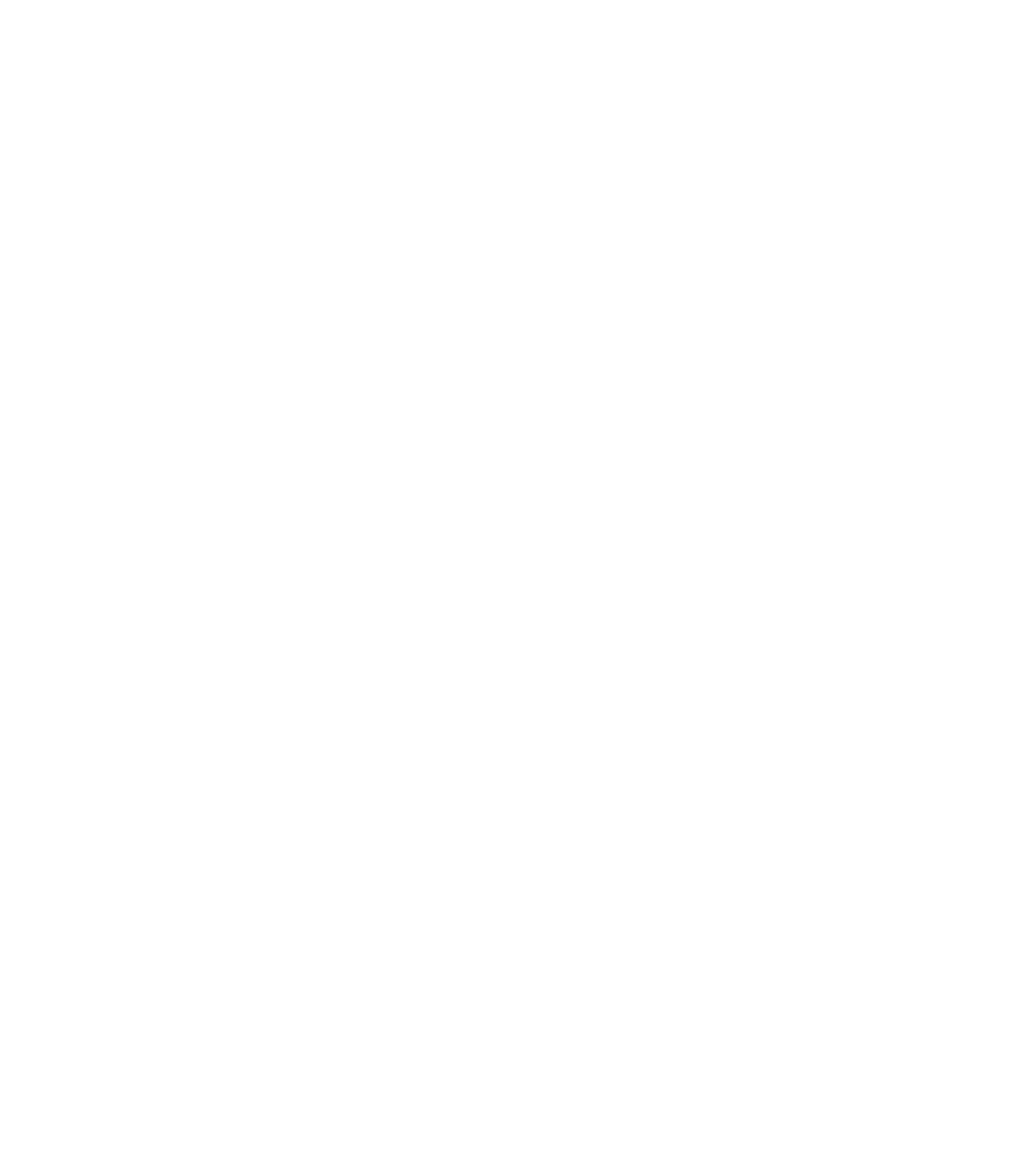
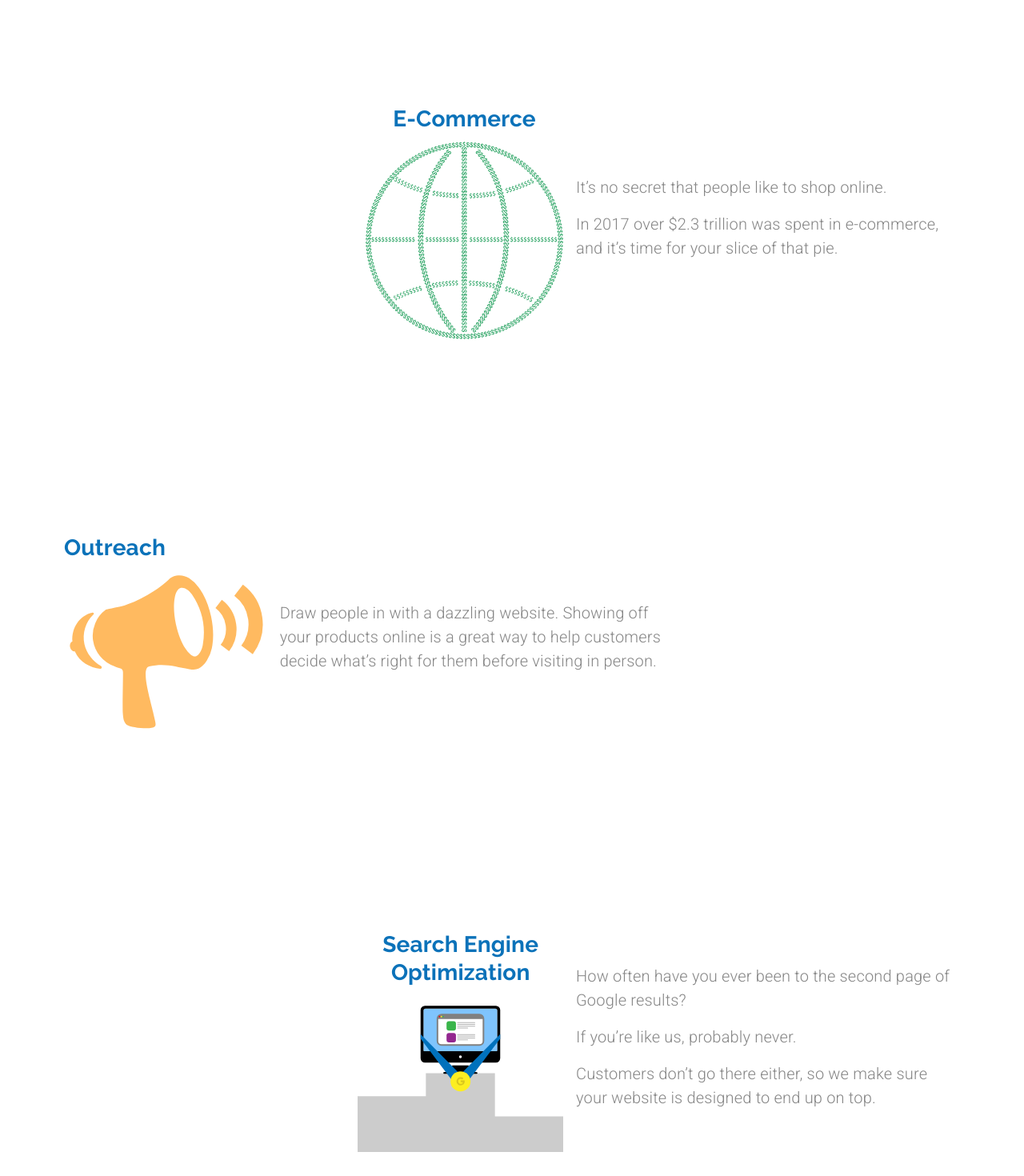
Before and after one commit to Doode1524/material-ui-project1, a React (Create React App) app: page /websites in a window 1280 px wide. Shown: the part 1060-2530 px from the top of the page at 80% size. Before the commit the page ends 957 px from the top, so only its background shows below. Built offline with nearby package versions, Linux system fonts and the light colour scheme.

Commit message:
website development page responsive design finish

```diff
--- a/src/components/Websites.js
+++ b/src/components/Websites.js
@@ -1,18 +1,19 @@
 import React from "react";
-import Lottie from "react-lottie";
 import { Link } from "react-router-dom";
 import { makeStyles, useTheme } from "@material-ui/core/styles";
+import Grid from "@material-ui/core/Grid";
 import IconButton from "@material-ui/core/IconButton";
-import forwardArrow from "../assets/forwardArrow.svg";
-import backArrow from "../assets/backArrow.svg";
-import Grid from "@material-ui/core/Grid";
 import Typography from "@material-ui/core/Typography";
 import useMediaQuery from "@material-ui/core/useMediaQuery";
 import Hidden from "@material-ui/core/Hidden";
+
+import backArrow from "../assets/backArrow.svg";
+import forwardArrow from "../assets/forwardArrow.svg";
 import analytics from "../assets/analytics.svg";
 import seo from "../assets/seo.svg";
 import outreach from "../assets/outreach.svg";
 import ecommerce from "../assets/ecommerce.svg";
+
 import CallToAction from "./ui/CallToAction";
 
 const useStyles = makeStyles((theme) => ({
@@ -39,6 +40,7 @@
   const classes = useStyles();
   const theme = useTheme();
   const matchesMD = useMediaQuery(theme.breakpoints.down("md"));
+  const matchesSM = useMediaQuery(theme.breakpoints.down("sm"));
   const matchesXS = useMediaQuery(theme.breakpoints.down("xs"));
 
   return (
@@ -65,31 +67,31 @@
             >
               <img
                 src={backArrow}
-                alt="back to iOS/Android development page"
-              ></img>
+                alt="Back to iOS/Android App Development Page"
+              />
             </IconButton>
           </Grid>
         </Hidden>
         <Grid item container direction="column" className={classes.heading}>
           <Grid item>
-            <Typography variant="h2" align={matchesMD ? "center" : undefined}>
+            <Typography align={matchesMD ? "center" : undefined} variant="h2">
               Website Development
             </Typography>
           </Grid>
           <Grid item>
             <Typography
+              align={matchesMD ? "center" : undefined}
               variant="body1"
               paragraph
-              align={matchesMD ? "center" : undefined}
             >
               Having a website is a necessity in today’s business world. They
               give you one central, public location to let people know who you
               are, what you do, and why you’re the best at it.
             </Typography>
             <Typography
+              align={matchesMD ? "center" : undefined}
               variant="body1"
               paragraph
-              align={matchesMD ? "center" : undefined}
             >
               From simply having your hours posted to having a full fledged
               online store, making yourself as accessible as possible to users
@@ -105,7 +107,7 @@
               to="/services"
               onClick={() => props.setSelectedIndex(0)}
             >
-              <img src={forwardArrow} alt="forward to services page"></img>
+              <img src={forwardArrow} alt="Forward to Services Page" />
             </IconButton>
           </Grid>
         </Hidden>
@@ -113,34 +115,172 @@
       <Grid
         item
         container
-        direction="row"
+        direction={matchesSM ? "column" : "row"}
+        alignItems="center"
         className={classes.rowContainer}
-        alignItems="center"
+        style={{ marginTop: "15em" }}
       >
         <Grid item>
           <Grid container direction="column">
             <Grid item>
-              <Typography variant="h4" gutterBottom>
+              <Typography
+                align={matchesSM ? "center" : undefined}
+                variant="h4"
+                gutterBottom
+              >
                 Analytics
               </Typography>
             </Grid>
             <Grid item>
               <img
                 src={analytics}
-                style={{marginLeft: '-2.75em'}}
-                alt="graph with magnifying glass revealing 1s and 0s"
+                style={{ marginLeft: "-2.75em" }}
+                alt="graph with magnifying glass revealing 1's and 0's"
               />
             </Grid>
           </Grid>
         </Grid>
-        <Grid item>
-          <Typography variant="body1" className={classes.paragraphContainer}>
+        <Grid item className={classes.paragraphContainer}>
+          <Typography align={matchesSM ? "center" : undefined} variant="body1">
             Knowledge is power, and data is 21st Century gold. Analyzing this
             data can reveal hidden patterns and trends in your business,
             empowering you to make smarter decisions with measurable effects.
           </Typography>
         </Grid>
       </Grid>
+      <Grid
+        item
+        container
+        direction={matchesSM ? "column" : "row"}
+        alignItems="center"
+        justify="flex-end"
+        className={classes.rowContainer}
+        style={{ marginBottom: "15em", marginTop: "15em" }}
+      >
+        <Grid item>
+          <Grid container direction="column">
+            <Grid item>
+              <Typography align="center" variant="h4" gutterBottom>
+                E-Commerce
+              </Typography>
+            </Grid>
+            <Grid item>
+              <img src={ecommerce} alt="world outline made of dollar signs" />
+            </Grid>
+          </Grid>
+        </Grid>
+        <Grid
+          item
+          style={{ marginLeft: matchesSM ? 0 : "1em" }}
+          className={classes.paragraphContainer}
+        >
+          <Typography
+            align={matchesSM ? "center" : undefined}
+            variant="body1"
+            paragraph
+          >
+            It’s no secret that people like to shop online.
+          </Typography>
+          <Typography
+            align={matchesSM ? "center" : undefined}
+            variant="body1"
+            paragraph
+          >
+            In 2017 over $2.3 trillion was spent in e-commerce, and it’s time
+            for your slice of that pie.
+          </Typography>
+        </Grid>
+      </Grid>
+      <Grid
+        item
+        container
+        direction={matchesSM ? "column" : "row"}
+        alignItems="center"
+        className={classes.rowContainer}
+      >
+        <Grid item>
+          <Grid container direction="column">
+            <Grid item>
+              <Typography
+                align={matchesSM ? "center" : undefined}
+                variant="h4"
+                gutterBottom
+              >
+                Outreach
+              </Typography>
+            </Grid>
+            <Grid item>
+              <img src={outreach} alt="megaphone" />
+            </Grid>
+          </Grid>
+        </Grid>
+        <Grid
+          item
+          className={classes.paragraphContainer}
+          style={{ marginLeft: matchesSM ? 0 : "1em" }}
+        >
+          <Typography align={matchesSM ? "center" : undefined} variant="body1">
+            Draw people in with a dazzling website. Showing off your products
+            online is a great way to help customers decide what’s right for them
+            before visiting in person.
+          </Typography>
+        </Grid>
+      </Grid>
+      <Grid
+        item
+        container
+        direction={matchesSM ? "column" : "row"}
+        alignItems="center"
+        justify="flex-end"
+        className={classes.rowContainer}
+        style={{ marginTop: "15em", marginBottom: "15em" }}
+      >
+        <Grid item>
+          <Grid container direction="column">
+            <Grid item>
+              <Typography align="center" variant="h4" gutterBottom>
+                Search Engine
+                <br />
+                Optimization
+              </Typography>
+            </Grid>
+            <Grid item>
+              <img src={seo} alt="website standing on winner's podium" />
+            </Grid>
+          </Grid>
+        </Grid>
+        <Grid
+          item
+          style={{ marginLeft: matchesSM ? 0 : "1em" }}
+          className={classes.paragraphContainer}
+        >
+          <Typography
+            align={matchesSM ? "center" : undefined}
+            variant="body1"
+            paragraph
+          >
+            How often have you ever been to the second page of Google results?
+          </Typography>
+          <Typography
+            align={matchesSM ? "center" : undefined}
+            variant="body1"
+            paragraph
+          >
+            If you’re like us, probably never.
+          </Typography>
+          <Typography
+            align={matchesSM ? "center" : undefined}
+            variant="body1"
+            paragraph
+          >
+            Customers don’t go there either, so we make sure your website is
+            designed to end up on top.
+          </Typography>
+        </Grid>
+      </Grid>
+      <Grid item>
+        <CallToAction setValue={props.setValue} />
+      </Grid>
     </Grid>
   );
 }
```
